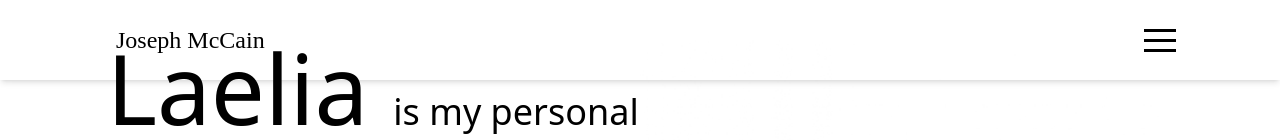
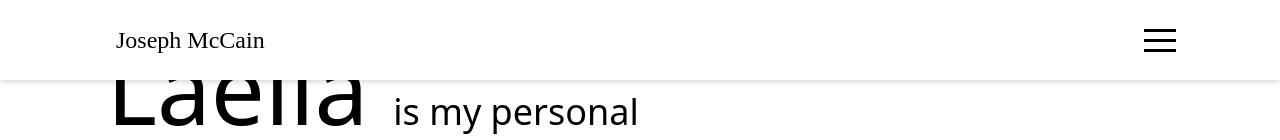
Before and after one commit to anukitsim/porfolioForJoseph, a Next.js app: page /laelia in a window 1280 px wide. Shown: the top 140 px of the page. Built offline with nearby package versions, Linux system fonts and the light colour scheme; a web font is replaced by a local one.

Commit message:
nav update

```diff
--- a/app/contact/layout.jsx
+++ b/app/contact/layout.jsx
@@ -24,7 +24,7 @@ export default function RootLayout({ children }) {
   return (
     <html lang="en">
       <body className="bg-[#3f8bc3]">
-      <div className="fixed top-0 left-0 bg-[#3f8bc3] right-0 shadow-md p-4 z-50"
+      <div className="fixed top-0 left-0 rgba(240, 240, 240, 0.8) right-0 shadow-md p-4 z-50"
 
 >
         <div className="flex flex-row justify-between mx-20 items-center max-[1000px]:mx-0">
--- a/components/Menu.jsx
+++ b/components/Menu.jsx
@@ -14,7 +14,7 @@ const Menu = () => {
   };
 
   return (
-    <div className="fixed top-0 left-0 bg-rgba(240, 240, 240, 0.5) right-0 shadow-md p-4 z-50">
+    <div className="fixed top-0 left-0 bg-white right-0 shadow-md p-4 z-50">
       <div className="flex flex-row justify-between mx-20 items-center max-[1000px]:mx-0">
         <ul>
           <li>
```
